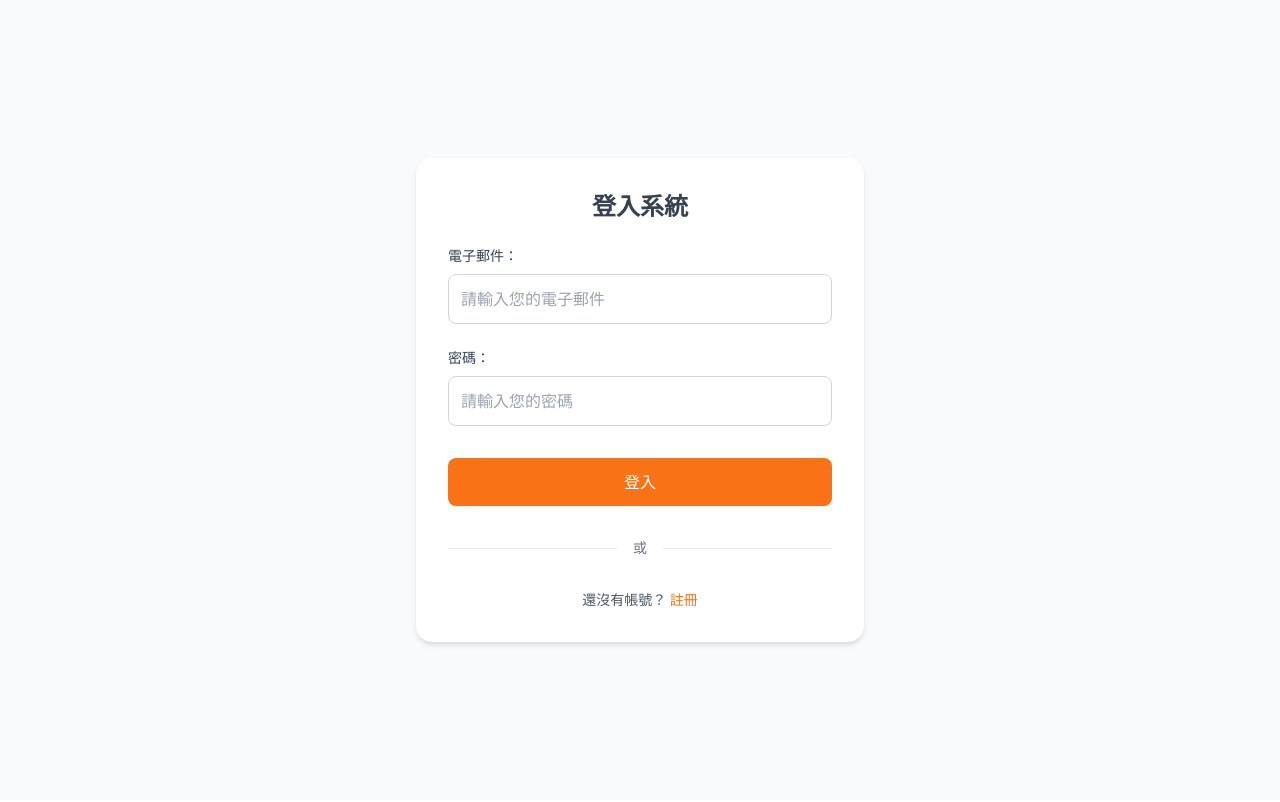
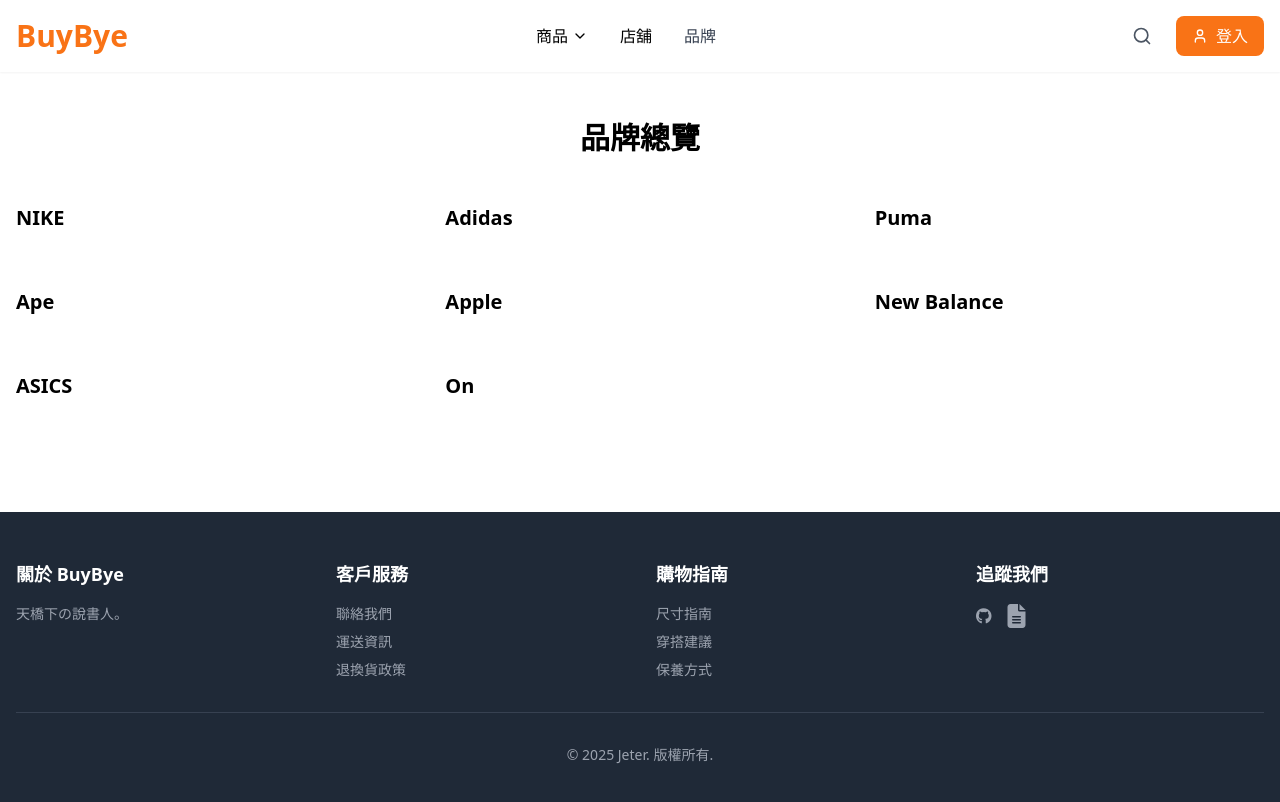
Before and after one commit to dali1756/buy_bye_frontend, a React (Vite) app: page /brands in a window 1280 px wide. Before the commit this address led to /login. Shown: the top 802 px of the page. Built offline with nearby package versions, Linux system fonts and the light colour scheme.

Commit message:
feat:add Brands.

```diff
--- a/src/App.tsx
+++ b/src/App.tsx
@@ -12,6 +12,7 @@
 import Shops from "./pages/Shop";
 import CategoryPage from "./pages/CategoryPage";
 import ProfilePage from "./pages/ProfilePage";
+import Brands from "./pages/Brand";
 
 interface RouteProps {
   children: ReactNode;
@@ -78,6 +79,8 @@
 
         <Route path="/shops" element={<Shops />} />
 
+        <Route path="/brands" element={<Brands />} />
+
         <Route path="/category/:gender/:type" element={<CategoryPage />} />
         <Route path="/category/:type" element={<CategoryPage />} />
         <Route path="/profile" element={<ProfilePage />} />
--- a/src/components/NavBar.tsx
+++ b/src/components/NavBar.tsx
@@ -47,6 +47,7 @@
   };
   const handleLogin = () => navigate("/login");
   const handleShop = () => navigate("/shops");
+  const handleBrand = () => navigate("/brands");
   const debounceSearch = useCallback(
     debounce((query: string) => {
       if (onSearch) {
@@ -154,7 +155,7 @@
               </div>
             </div>
             <button onClick={handleShop} className="hover:text-orange-500 py-2">店舖</button>
-            <button onClick={() => navigate("/brands")} className="text-gray-700 hover:text-orange-500 py-2">品牌</button>
+            <button onClick={handleBrand} className="text-gray-700 hover:text-orange-500 py-2">品牌</button>
           </div>
           <div className="flex items-center space-x-3">
             {/* 搜尋功能 */}
--- /dev/null
+++ b/src/pages/Brand.tsx
@@ -0,0 +1,57 @@
+import Footer from "../components/Footer";
+import NavBar from "../components/NavBar";
+
+interface Brand {
+    name: string;
+}
+
+// 假資料
+const brands: Brand[] = [
+  {
+    name: "NIKE",
+  },
+  {
+    name: "Adidas",
+  },
+  {
+    name: "Puma",
+  },
+  {
+    name: "Ape",
+  },
+  {
+    name: "Apple",
+  },
+  {
+    name: "New Balance",
+  },
+  {
+    name: "ASICS",
+  },
+  {
+    name: "On",
+  }
+]
+
+function Brands() {
+  return (
+    <>
+      <NavBar />
+      <div className="container mx-auto px-4 py-12">
+        <h1 className="text-3xl font-bold mb-8 text-center">品牌總覽</h1>
+        <div className="grid gap-10 grid-cols-1 sm:grid-cols-2 lg:grid-cols-3">
+          {brands.map((brand, index) => (
+            <div key={index} className="flex flex-col">
+              <div className="mt-4">
+                <a href="#" className="text-xl font-semibold">{brand.name}</a>
+              </div>
+            </div>
+          ))}
+        </div>
+      </div>
+      <Footer />
+    </>
+  )
+}
+
+export default Brands;
```
